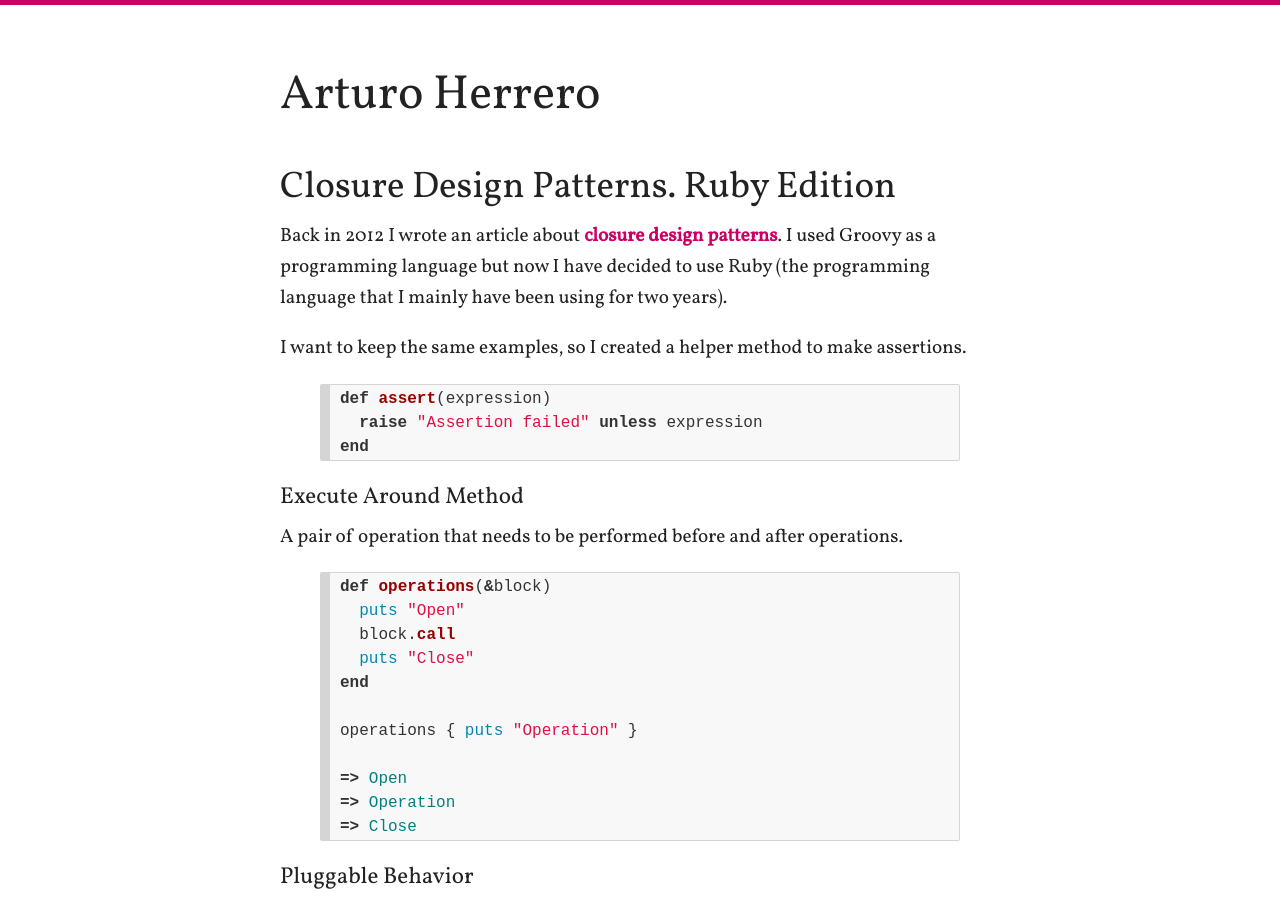
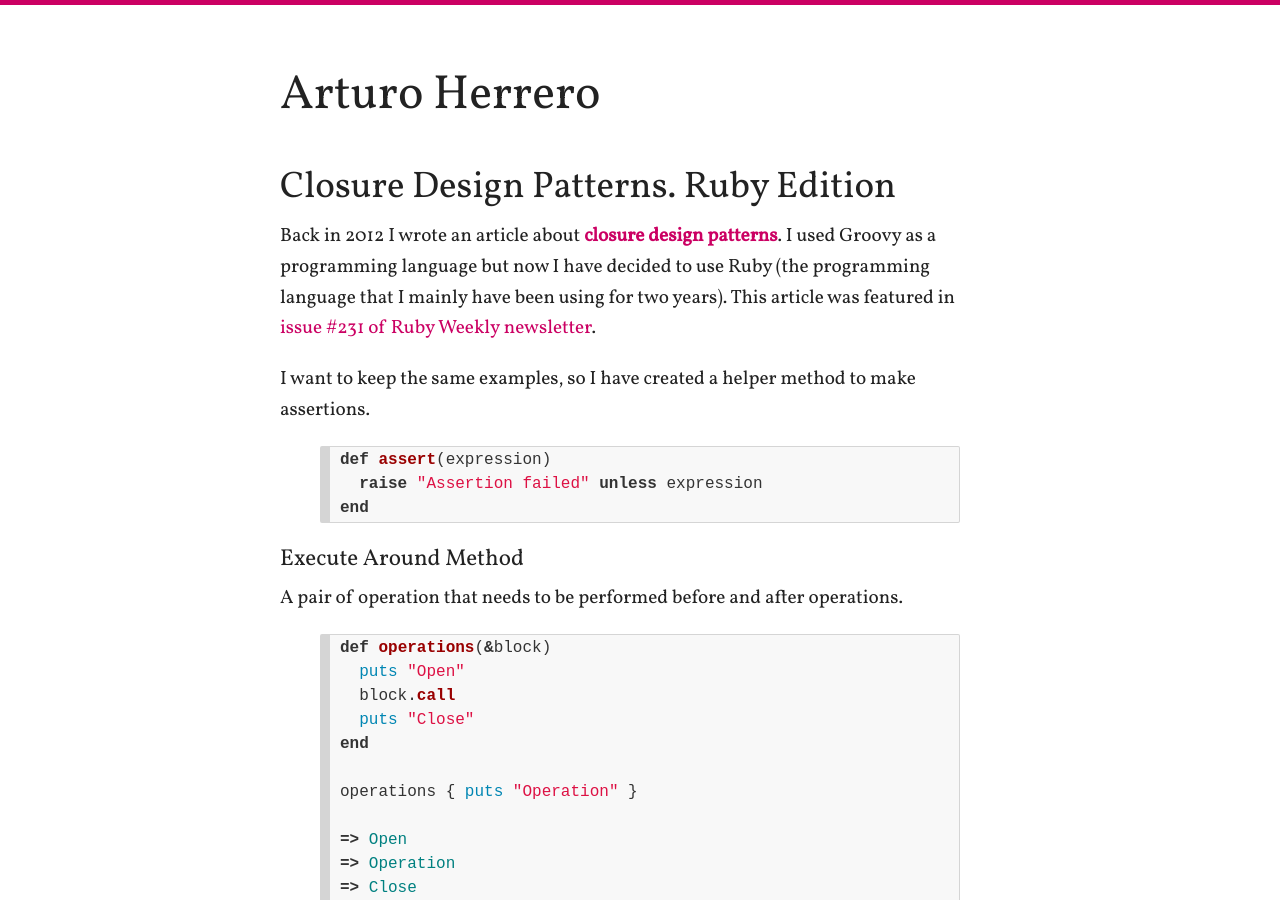
Before and after one commit to arturoherrero/arturoherrero.com, a Jekyll site: the page built from _posts/2015-01-26-closure-design-patterns-ruby-edition.md, in a window 1280 px wide and 900 px high. Built offline with Jekyll 4.4.1, drawn with Linux system fonts in a browser that asks for light colours.

Commit message:
Links to Ruby Weekly newsletter

```diff
--- a/_posts/2015-01-26-closure-design-patterns-ruby-edition.md
+++ b/_posts/2015-01-26-closure-design-patterns-ruby-edition.md
@@ -5,9 +5,10 @@
 
 Back in 2012 I wrote an article about **[closure design patterns][1]**. I used
 Groovy as a programming language but now I have decided to use Ruby (the
-programming language that I mainly have been using for two years).
+programming language that I mainly have been using for two years). This article
+was featured in [issue #231 of Ruby Weekly newsletter][2]{:target="_blank"}.
 
-I want to keep the same examples, so I created a helper method to make
+I want to keep the same examples, so I have created a helper method to make
 assertions.
 
 {% highlight ruby %}
```
Also changed, not shown: other parts of _posts/2015-01-26-closure-design-patterns-ruby-edition.md (+1 -0 lines), _posts/2015-04-02-open-fast-struct.md (+2 -1 lines).
